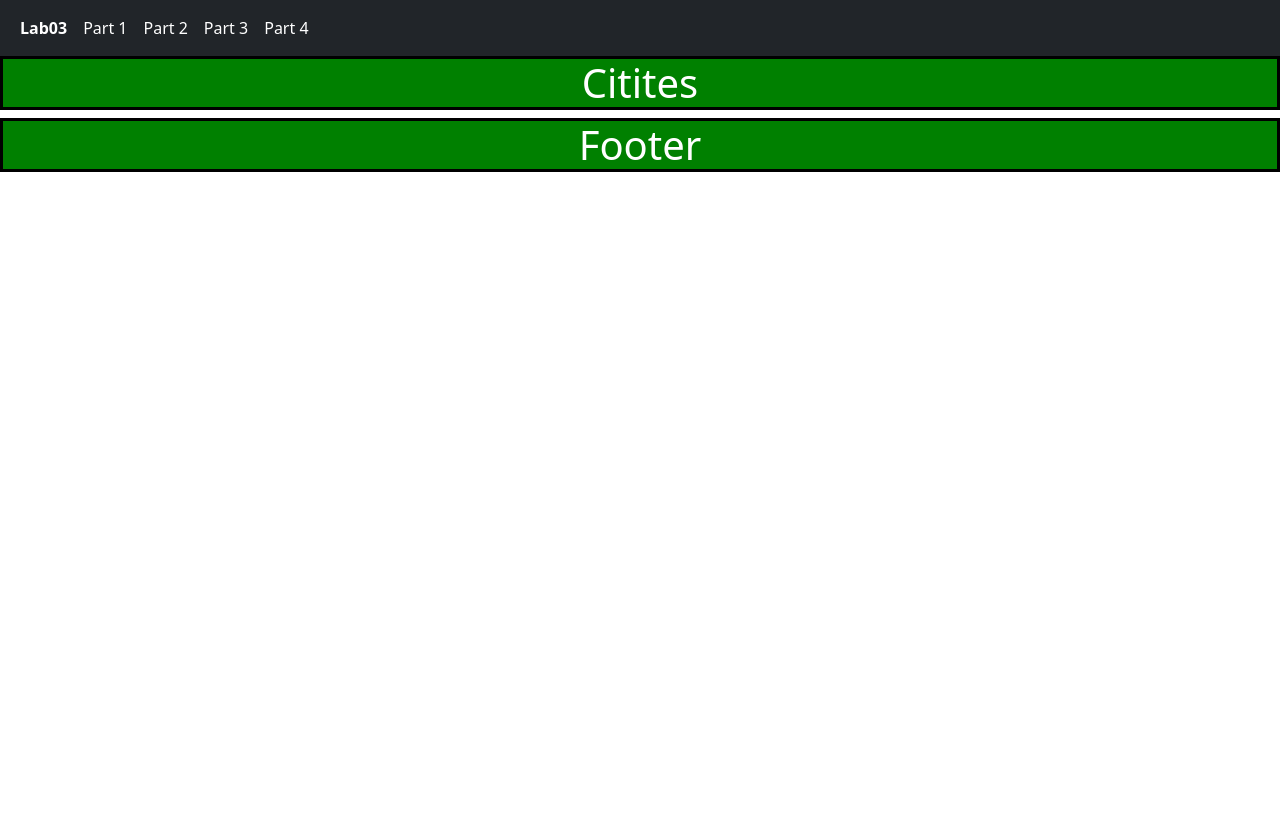
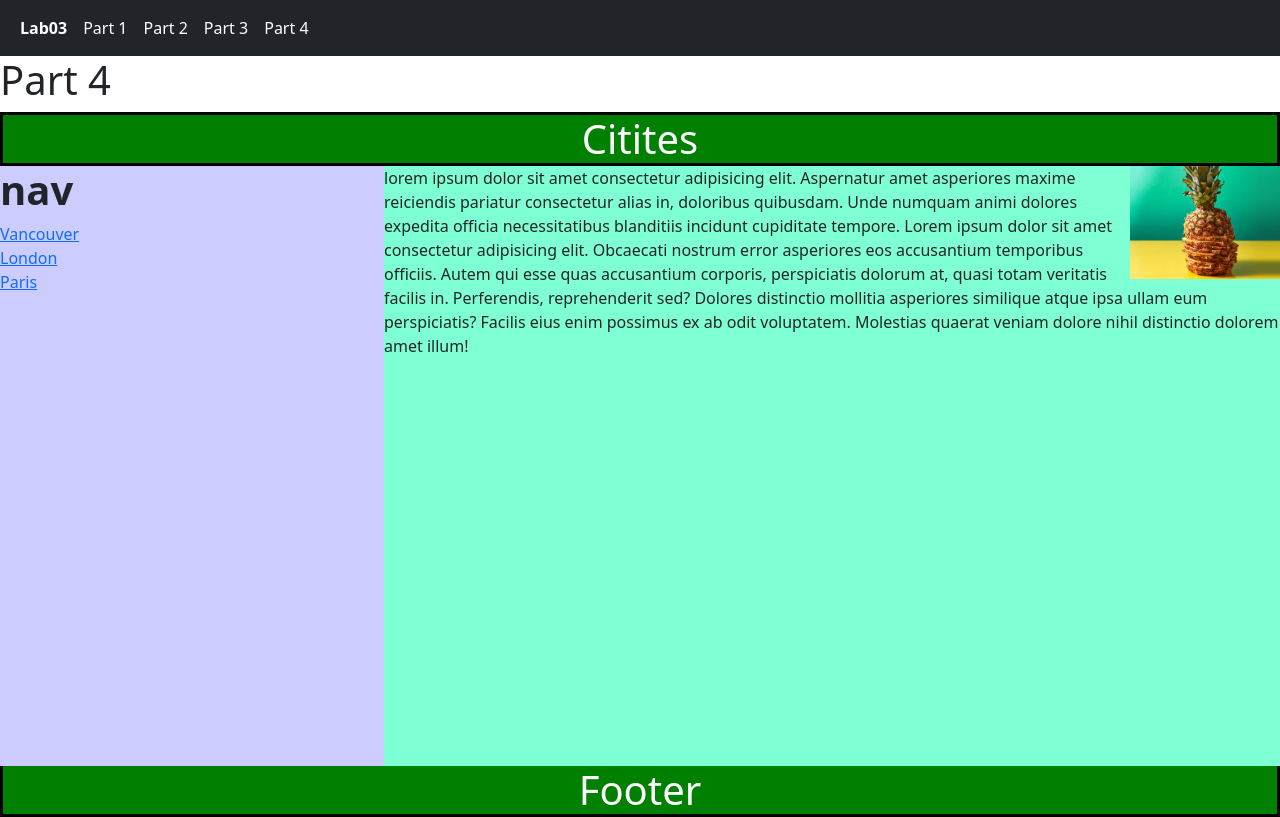
Before and after one commit to GhilliedFox/COMP-1537-web-development, a plain HTML site: page Lab03/lab03pineapple.html in a window 1280 px wide. Drawn offline with nearby package versions, Linux system fonts and the light colour scheme.

Commit message:
Edited page lab03 part4

```diff
--- a/Lab03/lab03pineapple.html
+++ b/Lab03/lab03pineapple.html
@@ -19,6 +19,10 @@
   ></script>
 </head>
 <style>
+  *{
+    box-sizing: border-box;
+
+  }
 .container {
     background-color: salmon;
     color: white;
@@ -27,14 +31,28 @@
 .span_style {
         font-weight: bolder;
       }
-      h1 {
+      .h1_style {
         background-color: green;
         border-color: black;
         border-width: 3px;
         border-style: solid;
         text-align: center;
         color: white;
+        margin-bottom: 0px;
     }
+    .column1{
+width: 30%;
+background: rgb(204,204,255);
+float: left;
+height: 75vh;
+    }
+    .columns2{
+background: aquamarine;
+float: left;
+width: 70%;
+height: 75vh;
+    }
+
 </style>
 
 <body>
@@ -66,12 +84,33 @@
             </div>
           </div>
         </nav>
-    <div id="container">
-    <h1>Citites</h1>
+        <h1>Part 4</h1>
+    <div>
+    <h1 class="h1_style">Citites</h1>
+</div>
+<div class="column1">
+  <div>
+    <h1><span class="span_style">nav</span></h1>
+    <a href="#">
+        Vancouver
+        <a href="#">
+            <br>
+            London
+            <a href="#">
+                <br>
+                Paris
+                </a>
+            </div>
+</div>
+<div class="columns2">
+<p> <img style="float: right;" src="images/Pineapple.jpg" width="150px"> lorem ipsum dolor sit amet consectetur adipisicing elit. Aspernatur amet asperiores maxime reiciendis pariatur consectetur alias in, doloribus quibusdam. Unde numquam animi dolores expedita officia necessitatibus blanditiis incidunt cupiditate tempore.
+Lorem ipsum dolor sit amet consectetur adipisicing elit. Obcaecati nostrum error asperiores eos accusantium temporibus officiis. Autem qui esse quas accusantium corporis, perspiciatis dolorum at, quasi totam veritatis facilis in.
+Perferendis, reprehenderit sed? Dolores distinctio mollitia asperiores similique atque ipsa ullam eum perspiciatis? Facilis eius enim possimus ex ab odit voluptatem. Molestias quaerat veniam dolore nihil distinctio dolorem amet illum!
+</p>
 </div>
 <div>
     <footer>
-<h1>Footer</h1>
+<h1 class="h1_style">Footer</h1>
     </footer>
 </div>
 </body>
```
Also changed, not shown: Lab03/lab03padding.html (+1 -1 lines), Lab03/images/Pineapple.jpg (added).
